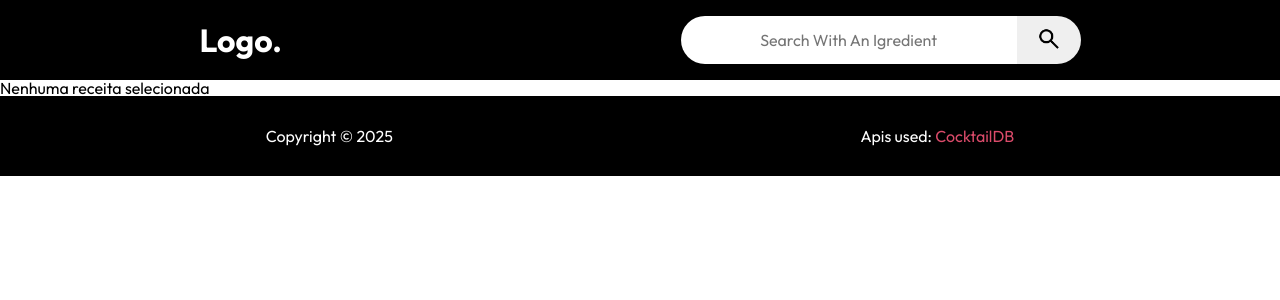
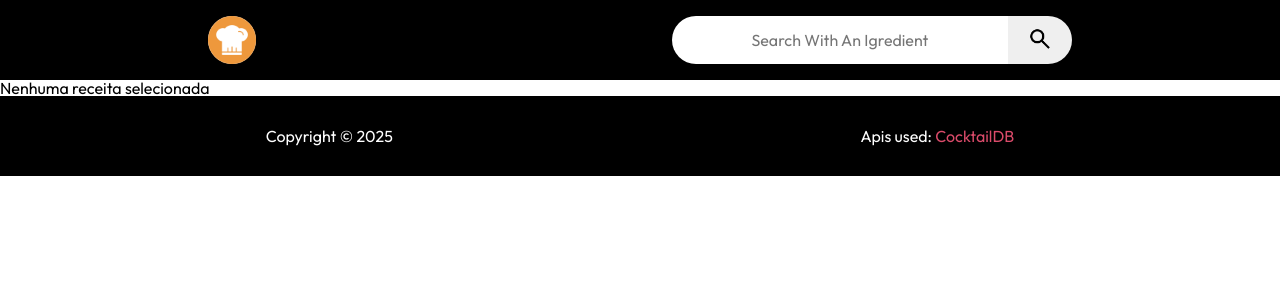
Before and after one commit to IOelinton/app-de-receitas, a React (Create React App) app: page /recipe in a window 1280 px wide. Shown: the top 300 px of the page. Built offline with nearby package versions, Linux system fonts and the light colour scheme.

Commit message:
fix: adicionado logo no espaco reservado

```diff
--- a/src/components/Header.js
+++ b/src/components/Header.js
@@ -2,6 +2,8 @@ import React, { useState } from "react";
 import "../styles/Header.css";
 import search from "../icons/search.png";
 import { useNavigate } from "react-router-dom";
+
+import chefhat from "../icons/cook-hat.png";
 
 export default function Header() {
   const navigate = useNavigate();
@@ -31,7 +33,7 @@ export default function Header() {
   return (
     <header>
       <div className="logo" onClick={handleRedirect}>
-        <h1>Logo.</h1>
+        <img src={chefhat} alt="chef hat" />
       </div>
       <div className="Search-bar">
         <input
--- a/src/pages/recipesByIgredients.js
+++ b/src/pages/recipesByIgredients.js
@@ -1,10 +1,12 @@
 import React from "react";
 import { useLocation } from "react-router-dom";
 import { useEffect, useState } from "react";
+import { useNavigate } from "react-router-dom";
 
 import "../styles/recipesByIgredients.css";
 
 export default function RecipesByIgredients() {
+  const navigate = useNavigate();
   const location = useLocation();
   const Igredient = location.state?.data;
 
@@ -34,13 +36,16 @@ export default function RecipesByIgredients() {
     }
   }, [Igredient]);
 
-  if (loading) {
-    return <div>loading...</div>;
-  }
+  const handleRedirect = (e) => {
+    const myRecipe = e.target.id;
+    console.log(myRecipe);
+    navigate("/recipe", {
+      state: {
+        myRecipe,
+      },
+    });
+  };
 
-  if (error) {
-    return <div>Erro: {error}</div>;
-  }
   return (
     <div className="container-recipesbyigredients">
       <h1>Recipes By Ingredients:</h1>
@@ -53,8 +58,13 @@ export default function RecipesByIgredients() {
                 alt={recipe.strMeal}
                 className="recipes_area__card__img"
                 id={recipe.strMeal}
+                onClick={handleRedirect}
               />
-              <h3 className="recipes_area__card__title" id={recipe.strMeal}>
+              <h3
+                className="recipes_area__card__title"
+                id={recipe.strMeal}
+                onClick={handleRedirect}
+              >
                 {recipe.strMeal}
               </h3>
             </div>
--- a/src/styles/Header.css
+++ b/src/styles/Header.css
@@ -15,17 +15,22 @@ header {
 }
 
 .logo {
-    font-size: 2rem;
-    color: #DB4B6A;
-    font-weight: 700;
-    color: #fff;
+    background-color: white;
+    border-radius: 50%;
+    width: 3rem;
+    height: 3rem;
+    display: flex;
+    justify-content: center;
+    align-items: center;
 }
 
-.logo h1:hover {
-    color: #DB4B6A;
+.logo:hover {
     cursor: pointer;
+}
 
-    transition: all 0.3s ease-in-out;
+.logo img {
+    width: 100%;
+    object-fit: cover;
 }
 
 
--- a/src/styles/recipesByIgredients.css
+++ b/src/styles/recipesByIgredients.css
@@ -28,3 +28,11 @@
     justify-content: center;
     align-items: center;
 }
+
+.recipes_area__card:hover {
+    transform: scale(1.05);
+    cursor: pointer;
+    box-shadow: 0 0 10px rgba(0, 0, 0, 0.2);
+
+    transition: all 0.3s ease-in-out;
+}
```
Also changed, not shown: src/icons/chef-hat.png (added), src/icons/cook-hat.png (added).
